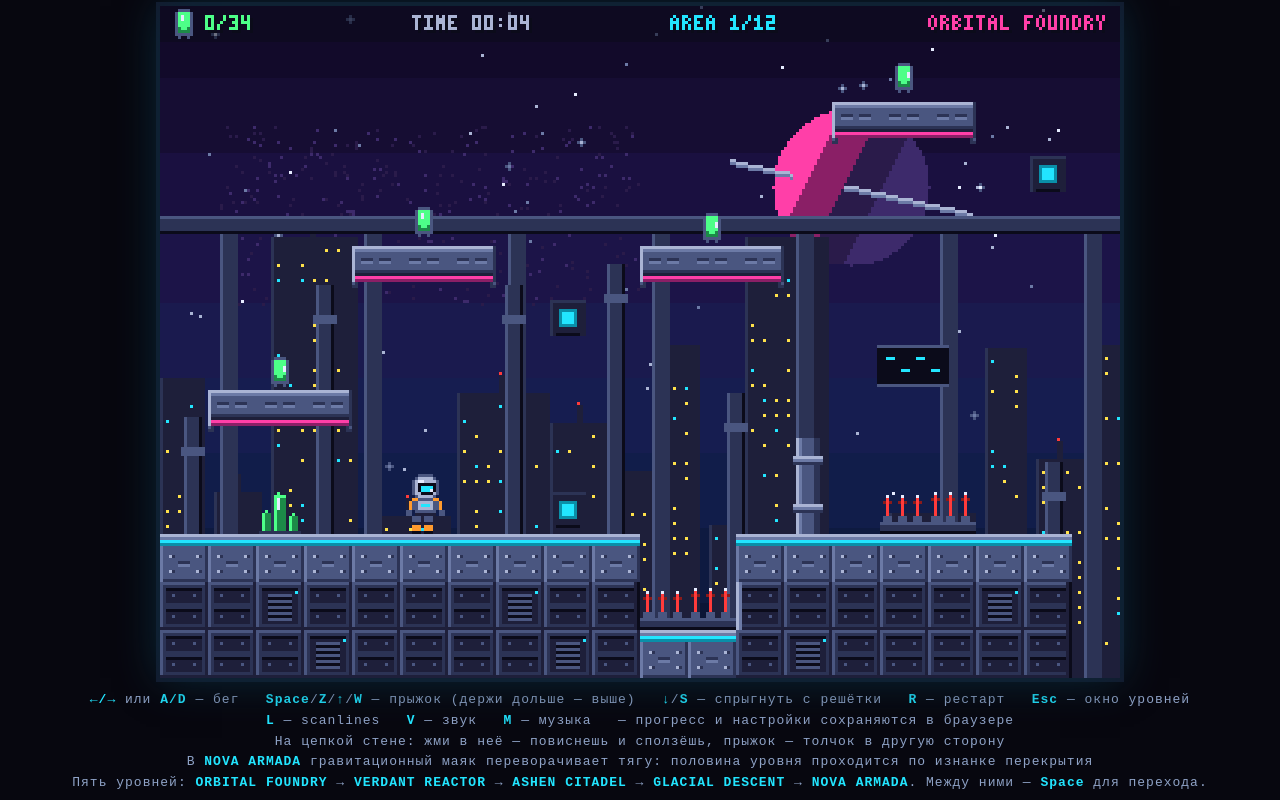
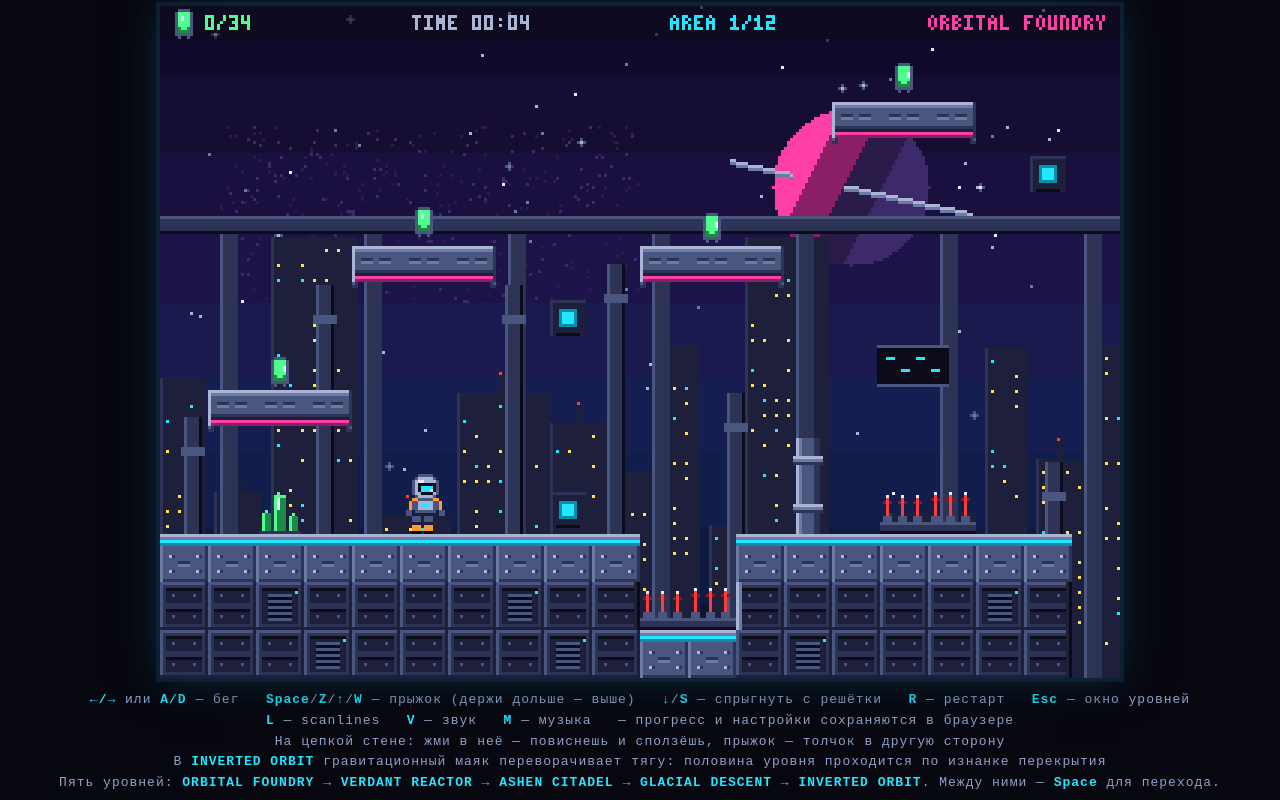
Before and after one commit to sky-rzn/orbitar, a plain HTML site: page index.html in a window 1280 px wide. Drawn offline with Linux system fonts and the light colour scheme.

Commit message:
Пятый уровень переименован в INVERTED ORBIT
Co-Authored-By: Claude Opus 5 (1M context) <noreply@anthropic.com>
Claude-Session: https://claude.ai/code/session_017yR9LknzL8a4CYhu5zNMKu

```diff
--- a/index.html
+++ b/index.html
@@ -27,8 +27,8 @@
     <b>↓</b>/<b>S</b> — спрыгнуть с решётки &nbsp; <b>R</b> — рестарт &nbsp; <b>Esc</b> — окно уровней<br>
     <b>L</b> — scanlines &nbsp; <b>V</b> — звук &nbsp; <b>M</b> — музыка &nbsp; — прогресс и настройки сохраняются в браузере<br>
     На цепкой стене: жми в неё — повиснешь и сползёшь, прыжок — толчок в другую сторону<br>
-    В <b>NOVA ARMADA</b> гравитационный маяк переворачивает тягу: половина уровня проходится по изнанке перекрытия<br>
-    Пять уровней: <b>ORBITAL FOUNDRY</b> → <b>VERDANT REACTOR</b> → <b>ASHEN CITADEL</b> → <b>GLACIAL DESCENT</b> → <b>NOVA ARMADA</b>. Между ними — <b>Space</b> для перехода.
+    В <b>INVERTED ORBIT</b> гравитационный маяк переворачивает тягу: половина уровня проходится по изнанке перекрытия<br>
+    Пять уровней: <b>ORBITAL FOUNDRY</b> → <b>VERDANT REACTOR</b> → <b>ASHEN CITADEL</b> → <b>GLACIAL DESCENT</b> → <b>INVERTED ORBIT</b>. Между ними — <b>Space</b> для перехода.
   </div>
   <script src="js/audio.js"></script>
   <script src="js/save.js"></script>
--- a/js/audio.js
+++ b/js/audio.js
@@ -1272,7 +1272,7 @@ const TRACKS = {
     },
   },
 
-  armada: {                                      // NOVA ARMADA — невесомый галоп в F#m
+  armada: {                                      // INVERTED ORBIT — невесомый галоп в F#m
     bpm: 168,
     vol: { gtr: 0.62, bass: 0.66, lead: 0.5, drum: 0.55 },
     order: ['intro', 'verse', 'verse2', 'pre', 'chorus', 'interlude', 'verse2',
--- a/js/game.js
+++ b/js/game.js
@@ -1733,7 +1733,7 @@ function updateHoarfrost() {
   }
 }
 
-// ---------- босс 5: PULSAR (NOVA ARMADA) ----------
+// ---------- босс 5: PULSAR (INVERTED ORBIT) ----------
 //  Бой идёт не вдоль арены и не вверх по ней, а поперёк тяги. Нейтронное ядро
 //  висит посреди шахты, а шахта — это две палубы: пол и изнанка перекрытия.
 //  PULSAR размечает ту половину, где стоит игрок, и выжигает её лучом от плоскости
--- a/js/level5.js
+++ b/js/level5.js
@@ -1,6 +1,6 @@
 // ============================================================
 //  ORBITAR — уровень 5 (460x14 тайлов = 23 экрана по 20 тайлов)
-//  NOVA ARMADA — мёртвый флот в открытом космосе: потемневшая бронза обшивки,
+//  INVERTED ORBIT — мёртвый флот в открытом космосе: потемневшая бронза обшивки,
 //  аквамариновый неон, фиалковая подсветка антиграва, друзы розового кварца.
 //  Вместо ям, расплава, разлома и криовзвеси — метеорный поток.
 //  Палуб здесь две: пол и изнанка верхнего перекрытия. Гравитационный маяк
@@ -108,8 +108,8 @@ const L5_D = [
 ];
 
 const LEVEL5 = {
-  name: 'NOVA ARMADA',
-  short: 'NOVA ARMADA',
+  name: 'INVERTED ORBIT',
+  short: 'INVERTED ORBIT',
   theme: 4,
   accent: '#2ef0c4',
   accent2: '#8f7dff',
```
Also changed, not shown: js/assets.js (+4 -4 lines), 1 other file.
